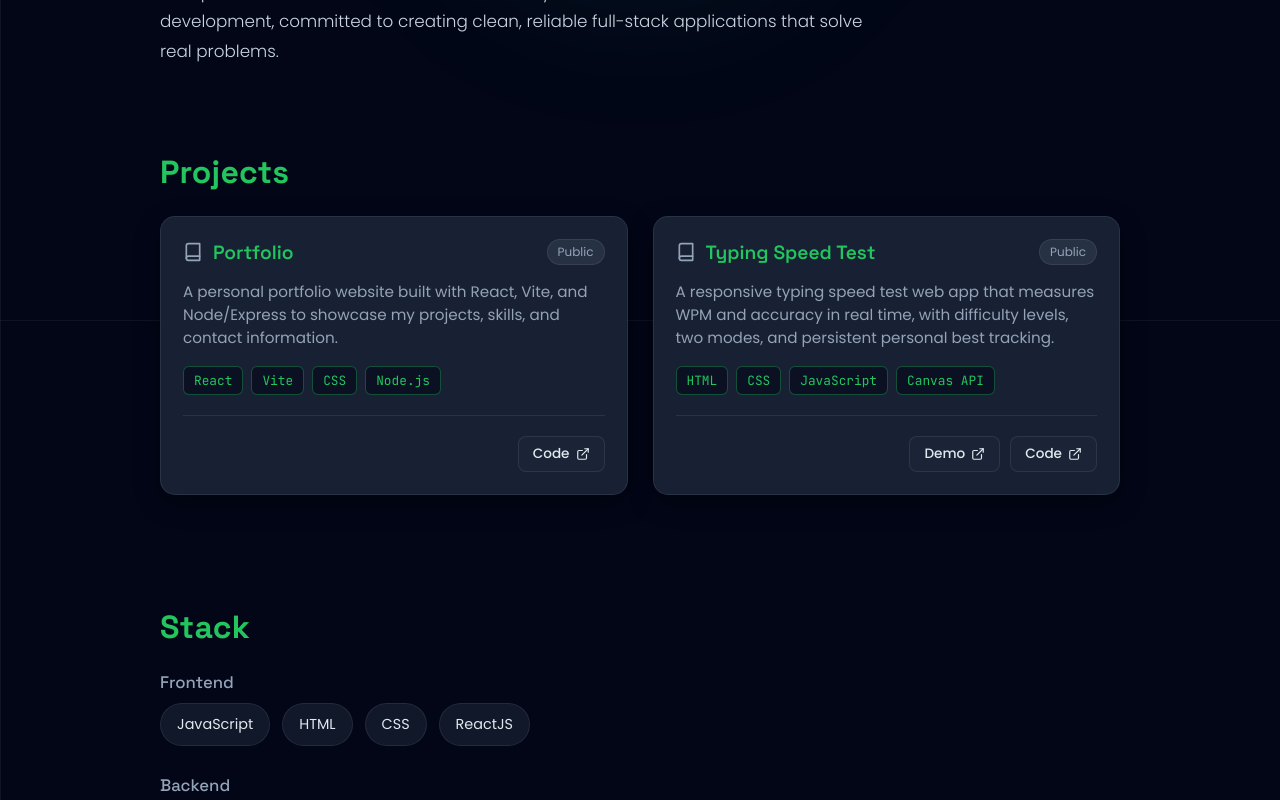
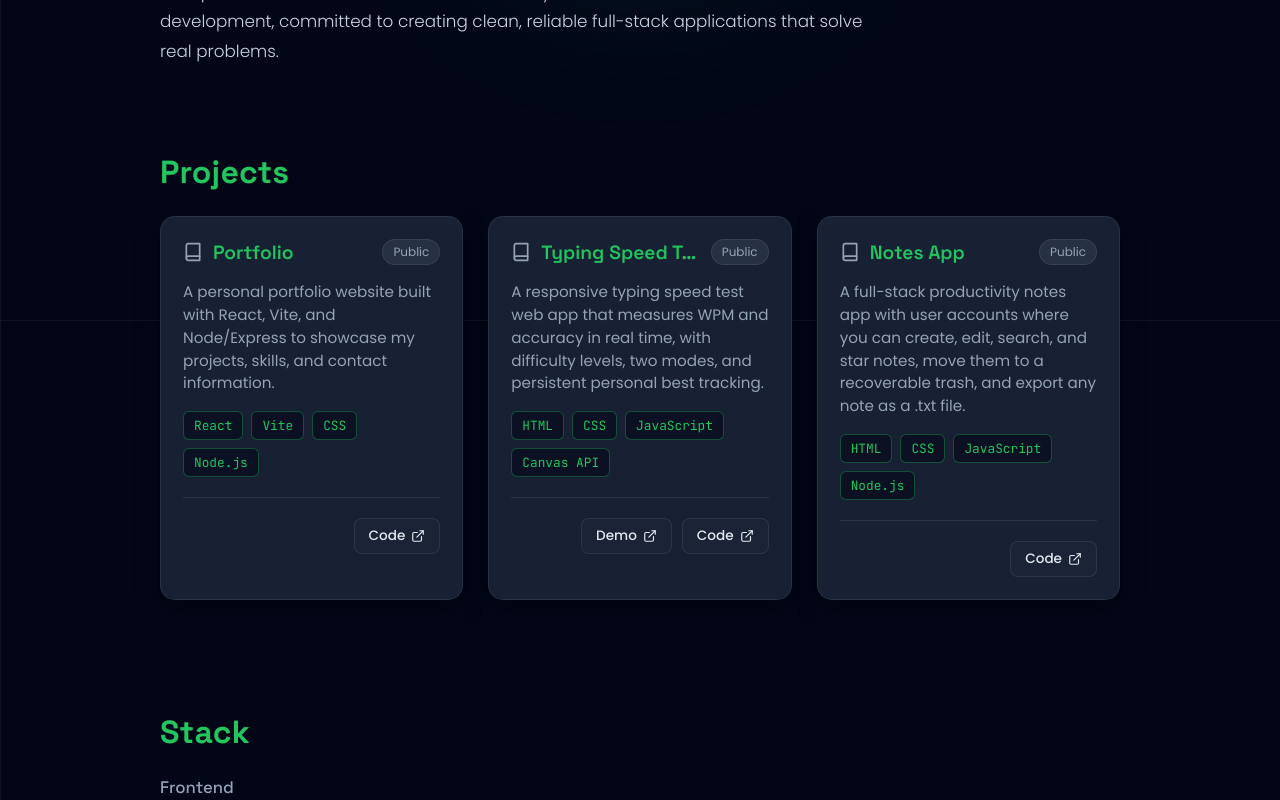
Before and after one commit to danish-khan27/Portfolio, a React (Vite) app in the folder frontend/: page / in a window 1280 px wide. Shown: the part 480-1280 px from the top of the page. Built offline with nearby package versions, Linux system fonts and the light colour scheme.

Commit message:
new card

```diff
--- a/frontend/src/components/Projects.jsx
+++ b/frontend/src/components/Projects.jsx
@@ -51,6 +51,15 @@ const projects = [
       { label: 'Code', href: 'https://github.com/danish-khan27/TypingSpeedTest' },
     ],
   },
+  {
+    title: 'Notes App',
+    description:
+      'A full-stack productivity notes app with user accounts where you can create, edit, search, and star notes, move them to a recoverable trash, and export any note as a .txt file.',
+    tags: ['HTML', 'CSS', 'JavaScript', 'Node.js'],
+    links: [
+      { label: 'Code', href: 'https://github.com/danish-khan27/Notes-App' },
+    ],
+  },
 ];
 
 export default function Projects() {
```
